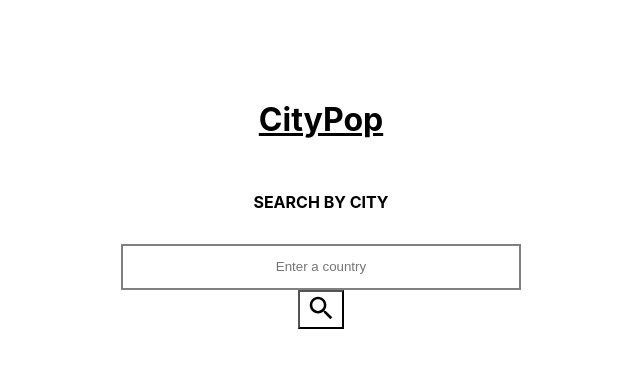
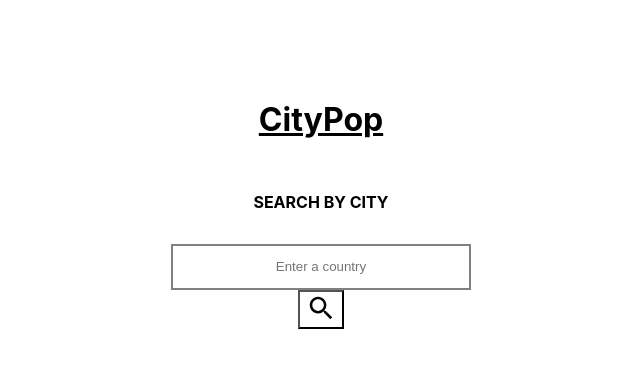
Before and after one commit to vwiklund/Weknowit2021, a React (Create React App) app: page /searchbycity in a window 1280 px wide. Shown: the top 368 px of the page, without its empty margins (319-959 px from the left). Built offline with nearby package versions, Linux system fonts and the light colour scheme.

Commit message:
deleting console messages

```diff
--- a/src/components/LinkButton/linkButton.css
+++ b/src/components/LinkButton/linkButton.css
@@ -11,5 +11,6 @@
   display: flex;
   flex-direction: column;
   width: 35%;
+  max-width: 300px;
   padding: 0vh 1vh;
 }
--- a/src/components/MyForm/myForm.css
+++ b/src/components/MyForm/myForm.css
@@ -18,7 +18,7 @@
   display: flex;
   flex-direction: column;
   width: 45%;
-  max-width: 400px;
+  max-width: 300px;
 }
 .center {
   /* Centering components */
--- a/src/pages/SearchByCity/RedirectSearchByCity.js
+++ b/src/pages/SearchByCity/RedirectSearchByCity.js
@@ -2,7 +2,7 @@ import React from "react";
 import { Redirect } from "react-router-dom";
 import "../styling.css";
 
-//evaluating states and rredirecting to resaultspage or render error
+//evaluating states and redirecting to resaultspage or render error
 const RedirectSearchByCity = (props) => (
   <div>
     {props.error && (
--- a/src/pages/SearchByCity/SearchByCity.js
+++ b/src/pages/SearchByCity/SearchByCity.js
@@ -27,7 +27,7 @@ class SearchByCity extends Component {
       `http://api.geonames.org/searchJSON?q=${input}&maxRows=10&featureClass=P&username=${API_KEY}`
     );
     const data = await api_call.json(); //format to .json()
-    console.log(data.geonames);
+
     const error = testForErrorCity(input, data); //Testing recieved data for errors
 
     //Setting states based on data from apicall
--- a/src/pages/SearchByCountry/getCities.js
+++ b/src/pages/SearchByCountry/getCities.js
@@ -6,14 +6,11 @@ function getCities(data) {
   while (i < 3) {
     if (data.geonames[j].fclName.split(",")[0] === "city") {
       Cities[i] = data.geonames[j];
-      console.log(i);
+
       i++;
     }
-
-    console.log(j);
     j++;
   }
-  console.log("cities = " + Cities);
 
   return Cities;
 }
--- a/src/pages/SearchByCountry/testForErrorCountry.js
+++ b/src/pages/SearchByCountry/testForErrorCountry.js
@@ -12,7 +12,6 @@ function testForErrorCountry(input, data) {
     let i = 1;
     while (i < data.geonames.length) {
       if (data.geonames[i].fclName.split(",")[0] === "country") {
-        console.log(i);
         error = "did you mean " + data.geonames[i].countryName;
       }
       i++;
--- a/src/pages/SearchByCountryResaults.js
+++ b/src/pages/SearchByCountryResaults.js
@@ -1,5 +1,4 @@
 import React from "react";
-import { Link } from "react-router-dom";
 import LinkButton from "../components/LinkButton/LinkButton";
 import "./styling.css";
 
```
Also changed, not shown: src/pages/SearchByCountry/SearchByCountry.js (+0 -9 lines).
